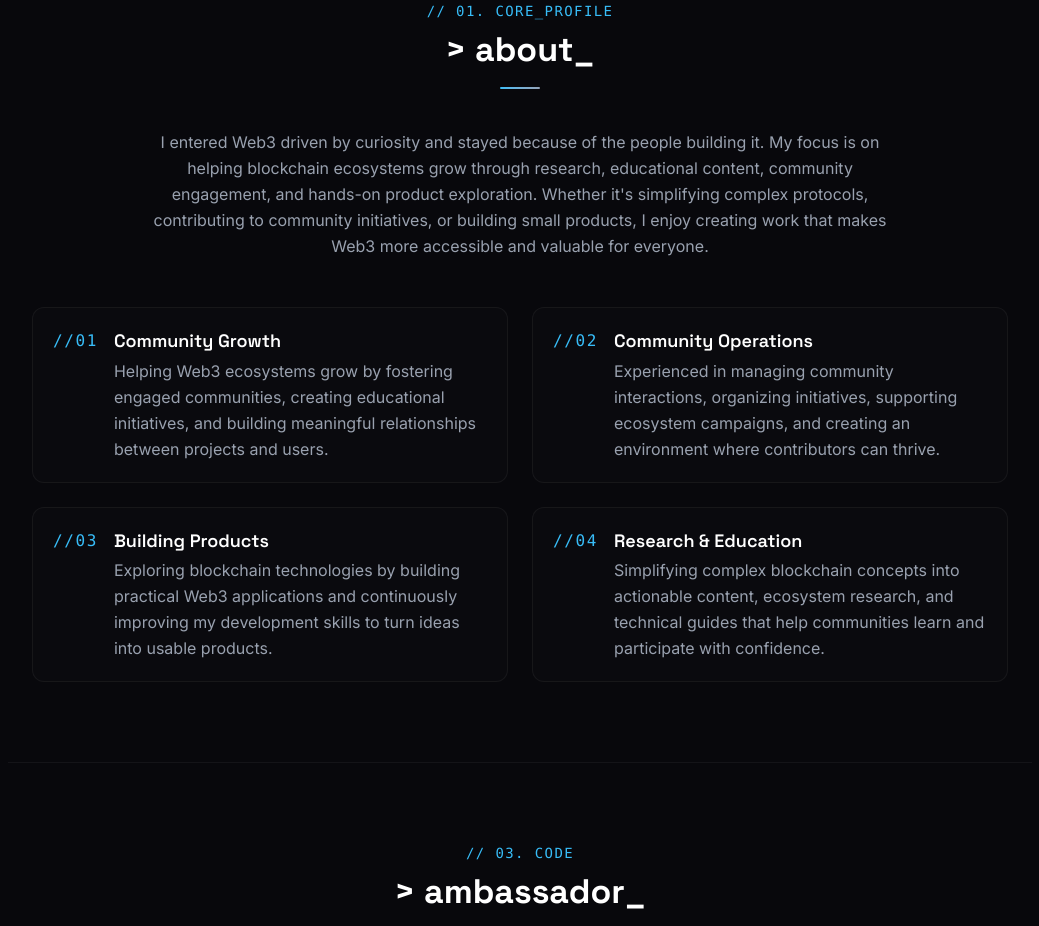
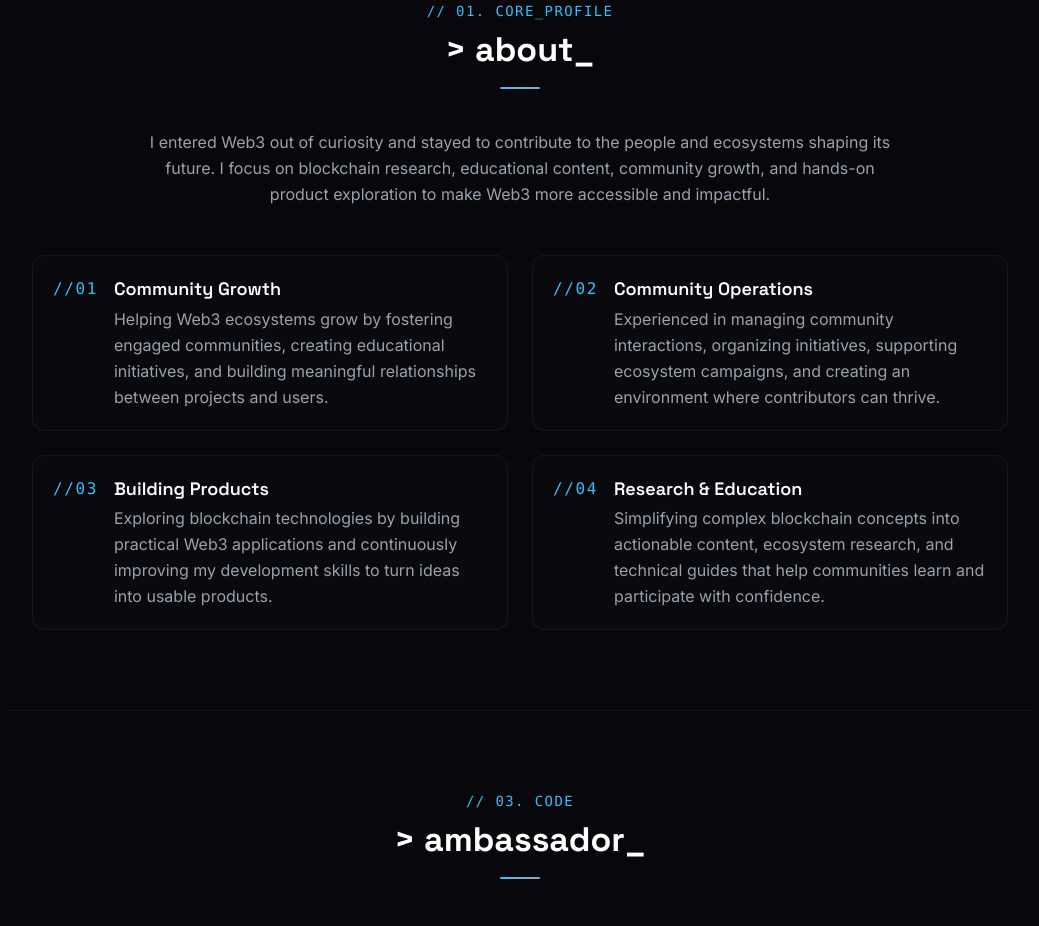
Before and after one commit to shhuubbhh/web3-Portfolio, a React (Vite) app: page / in a window 1280 px wide. Shown: the part 880-1806 px from the top of the page, without its empty margins (120-1159 px from the left). Built offline with nearby package versions, Linux system fonts and the light colour scheme.

Commit message:
Update About bio paragraph text and push updates

```diff
--- a/src/components/About.tsx
+++ b/src/components/About.tsx
@@ -50,7 +50,7 @@ export const About: React.FC = () => {
           className="text-gray-400 text-xs md:text-sm leading-relaxed max-w-3xl mx-auto font-sans mt-4"
         >
           <p>
-            I entered Web3 driven by curiosity and stayed because of the people building it. My focus is on helping blockchain ecosystems grow through research, educational content, community engagement, and hands-on product exploration. Whether it's simplifying complex protocols, contributing to community initiatives, or building small products, I enjoy creating work that makes Web3 more accessible and valuable for everyone.
+            I entered Web3 out of curiosity and stayed to contribute to the people and ecosystems shaping its future. I focus on blockchain research, educational content, community growth, and hands-on product exploration to make Web3 more accessible and impactful.
           </p>
         </motion.div>
       </div>
```
